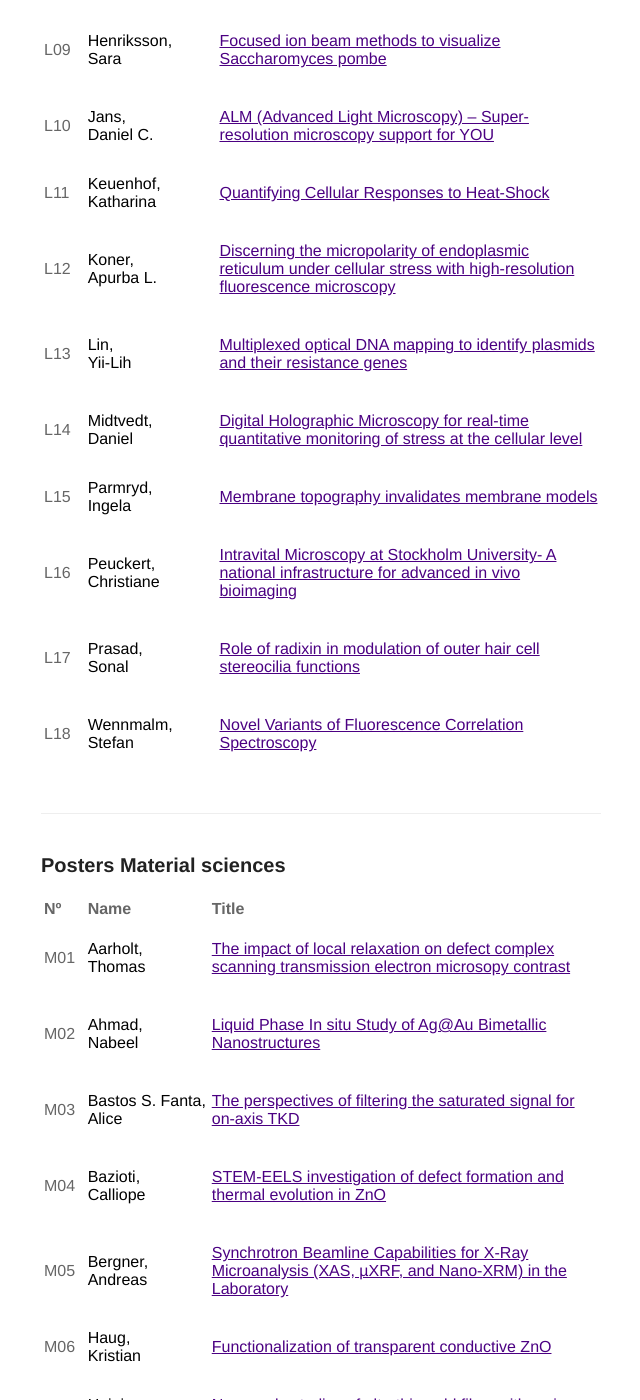
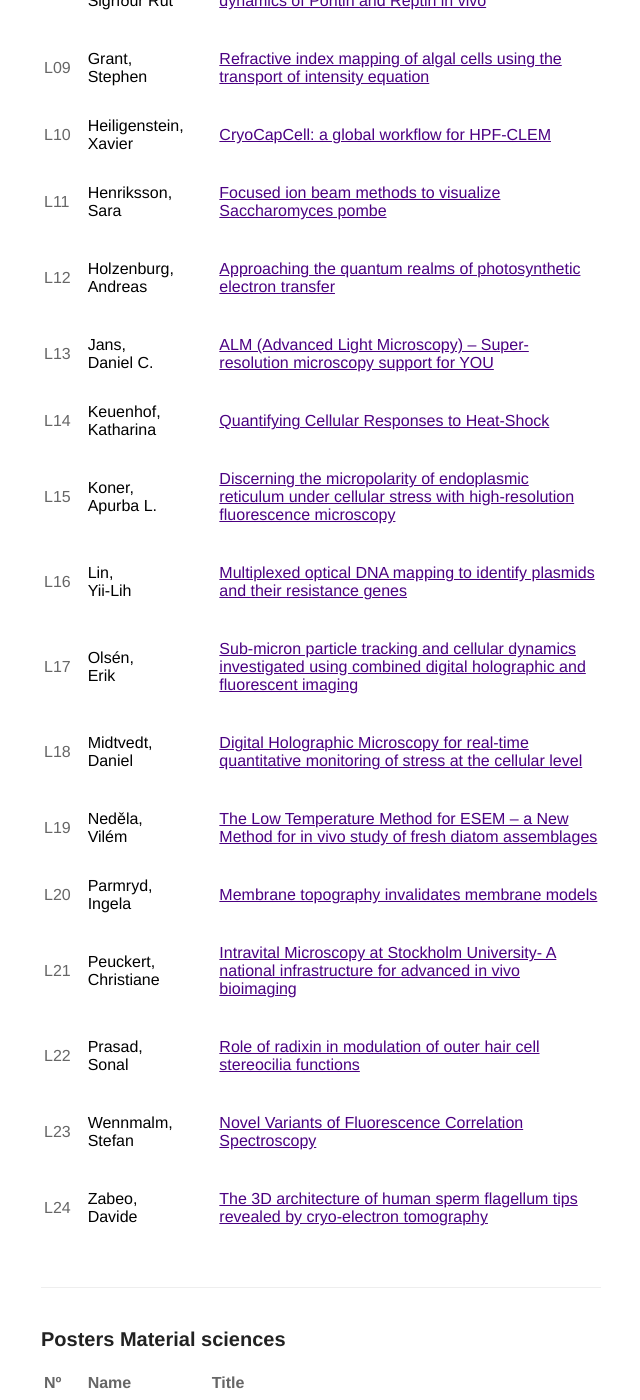
Before and after one commit to cci-gothenburg/cci-gothenburg.github.io, a Jekyll site: the page built from abstracts/index.md, in a window 1280 px wide and 1400 px high, scrolled down 4551 px. Shown: the whole window, without its empty margins (319-959 px from the left). Built offline with Jekyll 4.4.1, drawn with Linux system fonts in a browser that asks for light colours; some of the changed text lies outside the part shown.

```diff
--- a/abstracts/index.md
+++ b/abstracts/index.md
@@ -74,24 +74,31 @@ Name&nbsp;&nbsp;&nbsp;&nbsp;&nbsp;&nbsp;&nbsp;&nbsp;&nbsp;&nbsp;&nbsp;&nbsp;&nbs
 
 Nº&nbsp;&nbsp;&nbsp;&nbsp;&nbsp; | Name&nbsp;&nbsp;&nbsp;&nbsp;&nbsp;&nbsp;&nbsp;&nbsp;&nbsp;&nbsp;&nbsp;&nbsp;&nbsp;&nbsp;&nbsp;&nbsp;&nbsp;| Title
 :---- | :---------------------------| :---
-L01    | **Blomqvist,<br/>Charlotte Hamngren** | <br/>[Visualizing GFP by EM – a CLEM approach with nanobodies for GFP-specific-APEX2 DAB oxidation](/BlomqvistC)<br/><br/>
-L02    | **Colomb-Delsuc,<br/>Mathieu**        | <br/>[Advancing TEM Based Biomedical Nanoparticle Characterization: GMP Compliant TEM Workflow In a BSL2 Environment](/ColombDelsucM)<br/><br/>
-L03    | **Dolan,<br/>Brendan**                | <br/>[The use of live cell imaging to investigate compound mucus exocytosis from goblet cells](/DolanB)<br/><br/>
-L04    | **Droumpali,<br/>Ariadni**            | <br/>[Visualization and characterization of biofilm formation from marine bacteria by SEM technique](/DroumpaliA)<br/><br/>
-L05    | **Ermund,<br/>Anna**                  | <br/>[Visualizing invisible mucus](/ErmundA)<br/><br/>
-L06    | **Franzdóttir,<br/>Sigríður Rut**     | <br/>[Studying protein expression and intracellular dynamics of Pontin and Reptin in vivo](/FranzdottirSR)<br/><br/>
-L07    | **Grant,<br/>Stephen**                | <br/>[Refractive index mapping of algal cells using the transport of intensity equation](/GrantS)<br/><br/>
-L08    | **Heiligenstein,<br/>Xavier**         | <br/>[CryoCapCell: a global workflow for HPF-CLEM](/HeiligensteinX)<br/><br/>
-L09    | **Henriksson,<br/>Sara**              | <br/>[Focused ion beam methods to visualize Saccharomyces pombe](/HenrikssonS)<br/><br/>
-L10    | **Jans,<br/>Daniel&nbsp;C.**          | <br/>[ALM (Advanced Light Microscopy) – Super-resolution microscopy support for YOU](/JansDC)<br/><br/>
-L11    | **Keuenhof,<br/>Katharina**           | <br/>[Quantifying Cellular Responses to Heat-Shock](/KeuenhofK)<br/><br/>
-L12    | **Koner,<br/>Apurba&nbsp;L.**         | <br/>[Discerning the micropolarity of endoplasmic reticulum under cellular stress with high-resolution fluorescence microscopy](/KonerAL)<br/><br/>
-L13    | **Lin,<br/>Yii-Lih**                  | <br/>[Multiplexed optical DNA mapping to identify plasmids and their resistance genes](/LinYL)<br/><br/>
-L14    | **Midtvedt,<br/>Daniel**              | <br/>[Digital Holographic Microscopy for real-time quantitative monitoring of stress at the cellular level](/MidtvedtD)<br/><br/>
-L15    | **Parmryd,<br/>Ingela**               | <br/>[Membrane topography invalidates membrane models](/ParmrydI)<br/><br/>
-L16    | **Peuckert,<br/>Christiane**          | <br/>[Intravital Microscopy at Stockholm University- A national infrastructure for advanced in vivo bioimaging](/PeuckertC)<br/><br/>
-L17    | **Prasad,<br/>Sonal**                 | <br/>[Role of radixin in modulation of outer hair cell stereocilia functions](/PrasadS)<br/><br/>
-L18    | **Wennmalm,<br/>Stefan**              | <br/>[Novel Variants of Fluorescence Correlation Spectroscopy](/WennmalmS)<br/><br/>
+L01    | **Ardalan,<br/>Maryam** | <br/>[3D Reconstruction and Stereological Quantification of Brain Structure in Experimental Perinatal Neuroscience](/ArdalanM)<br/><br/>
+L02    | **Blomqvist,<br/>Charlotte Hamngren** | <br/>[Visualizing GFP by EM – a CLEM approach with nanobodies for GFP-specific-APEX2 DAB oxidation](/BlomqvistC)<br/><br/>
+L03    | **Carroni,<br/>Marta** | <br/>[The Swedish Cryo-EM National Facility](/CarroniM)<br/><br/>
+L04    | **Colomb-Delsuc,<br/>Mathieu**        | <br/>[Advancing TEM Based Biomedical Nanoparticle Characterization: GMP Compliant TEM Workflow In a BSL2 Environment](/ColombDelsucM)<br/><br/>
+L05    | **Dolan,<br/>Brendan**                | <br/>[The use of live cell imaging to investigate compound mucus exocytosis from goblet cells](/DolanB)<br/><br/>
+L06    | **Droumpali,<br/>Ariadni**            | <br/>[Visualization and characterization of biofilm formation from marine bacteria by SEM technique](/DroumpaliA)<br/><br/>
+L07    | **Ermund,<br/>Anna**                  | <br/>[Visualizing invisible mucus](/ErmundA)<br/><br/>
+L08    | **Franzdóttir,<br/>Sigríður Rut**     | <br/>[Studying protein expression and intracellular dynamics of Pontin and Reptin in vivo](/FranzdottirSR)<br/><br/>
+L09    | **Grant,<br/>Stephen**                | <br/>[Refractive index mapping of algal cells using the transport of intensity equation](/GrantS)<br/><br/>
+L10    | **Heiligenstein,<br/>Xavier**         | <br/>[CryoCapCell: a global workflow for HPF-CLEM](/HeiligensteinX)<br/><br/>
+L11    | **Henriksson,<br/>Sara**              | <br/>[Focused ion beam methods to visualize Saccharomyces pombe](/HenrikssonS)<br/><br/>
+L12    | **Holzenburg,<br/>Andreas**           | <br/>[Approaching the quantum realms of photosynthetic electron transfer](/HolzenburgA)<br/><br/>
+L13    | **Jans,<br/>Daniel&nbsp;C.**          | <br/>[ALM (Advanced Light Microscopy) – Super-resolution microscopy support for YOU](/JansDC)<br/><br/>
+L14    | **Keuenhof,<br/>Katharina**           | <br/>[Quantifying Cellular Responses to Heat-Shock](/KeuenhofK)<br/><br/>
+L15    | **Koner,<br/>Apurba&nbsp;L.**         | <br/>[Discerning the micropolarity of endoplasmic reticulum under cellular stress with high-resolution fluorescence microscopy](/KonerAL)<br/><br/>
+L16    | **Lin,<br/>Yii-Lih**                  | <br/>[Multiplexed optical DNA mapping to identify plasmids and their resistance genes](/LinYL)<br/><br/>
+L17    | **Olsén,<br/>Erik**                   | <br/>[Sub-micron particle tracking and cellular dynamics investigated using combined digital holographic and fluorescent imaging](/OlsenE)<br/><br/>
+L18    | **Midtvedt,<br/>Daniel**              | <br/>[Digital Holographic Microscopy for real-time quantitative monitoring of stress at the cellular level](/MidtvedtD)<br/><br/>
+L19    | **Neděla,<br/>Vilém**                 | <br/>[The Low Temperature Method for ESEM – a New Method for in vivo study of fresh diatom assemblages](/NedelaV)<br/><br/>
+L20    | **Parmryd,<br/>Ingela**               | <br/>[Membrane topography invalidates membrane models](/ParmrydI)<br/><br/>
+L21    | **Peuckert,<br/>Christiane**          | <br/>[Intravital Microscopy at Stockholm University- A national infrastructure for advanced in vivo bioimaging](/PeuckertC)<br/><br/>
+L22    | **Prasad,<br/>Sonal**                 | <br/>[Role of radixin in modulation of outer hair cell stereocilia functions](/PrasadS)<br/><br/>
+L23    | **Wennmalm,<br/>Stefan**              | <br/>[Novel Variants of Fluorescence Correlation Spectroscopy](/WennmalmS)<br/><br/>
+L24    | **Zabeo,<br/>Davide**                 | <br/>[The 3D architecture of human sperm flagellum tips revealed by cryo-electron tomography](/ZabeoD)<br/><br/>
+
 
 ---
 
```
Also changed, not shown: _posts/misc/2019-05-23-NedelaV.markdown (deleted, +0 -33 lines), _posts/posters/life/2019-05-23-ArdalanM.markdown (added, +30 -0 lines), _posts/posters/life/2019-05-23-CarroniM.markdown (added, +20 -0 lines), _posts/posters/life/2019-05-23-HolzenburgA.markdown (added, +30 -0 lines), _posts/posters/life/2019-05-23-NedelaV.markdown (added, +32 -0 lines).
